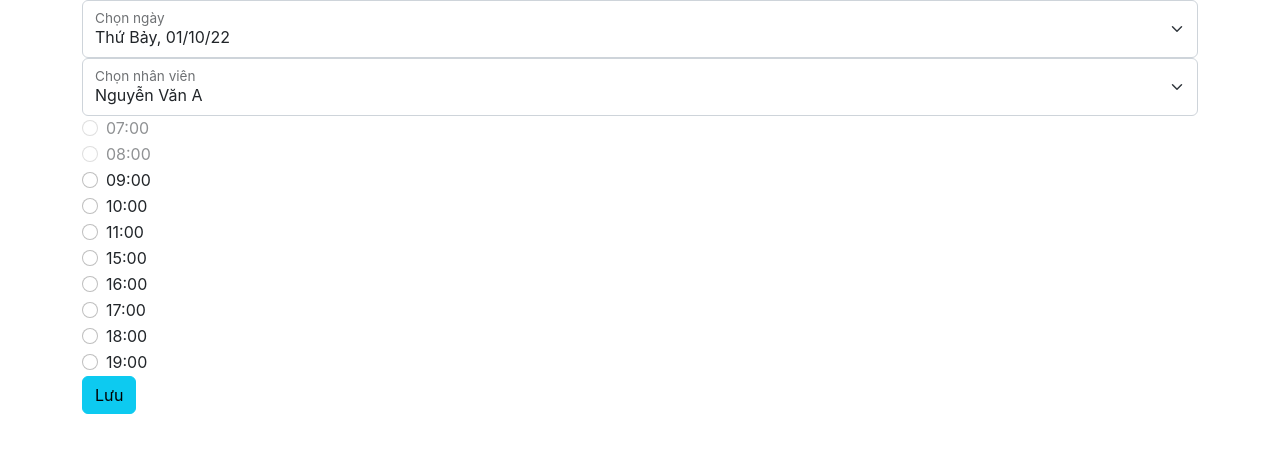
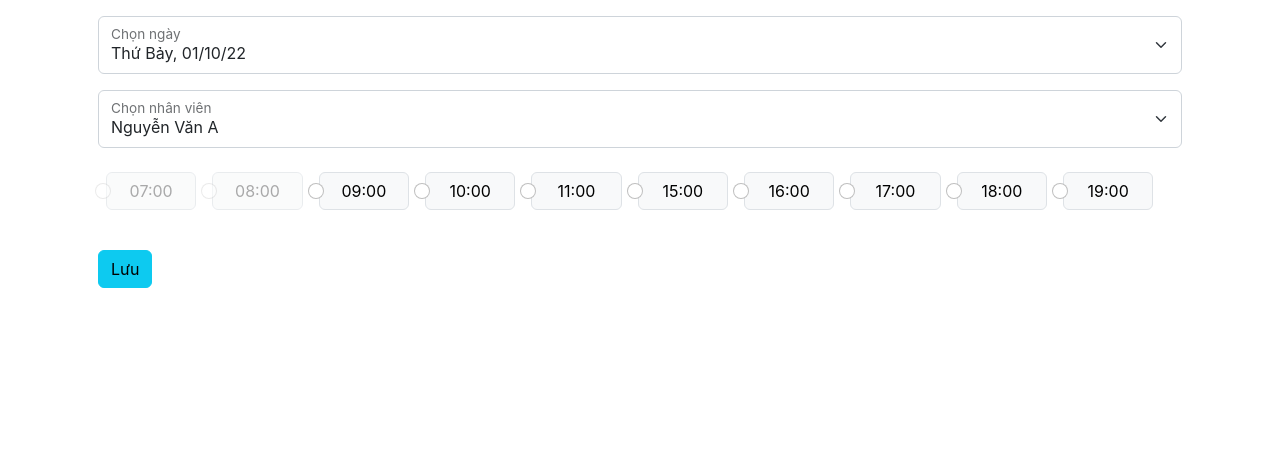
Before and after one commit to thiennhat19112/30Slice-Client, a React (Create React App) app: page / in a window 1280 px wide. Shown: the top 452 px of the page. Built offline with nearby package versions, Linux system fonts and the light colour scheme.

Commit message:
Update App.jsx

```diff
--- a/src/App.jsx
+++ b/src/App.jsx
@@ -89,16 +89,16 @@ function App() {
     const currentTime = new Date().toLocaleTimeString('vi-VN');
     if (currentTime < item) {
       listTime.push(
-        <div className="form-check">
-        <input className="form-check-input" type="radio" name="flexRadioDefault" id="flexRadioDefault1"/>
-        <label className="form-check-label" htmlFor="flexRadioDefault1">{item}</label>
+        <div className="form-check col-1 m-2 btn btn-light border">
+        <input className="form-check-input" type="radio" name="flexRadioDefault" id={item}/>
+        <label className="form-check-label" htmlFor={item}>{item}</label>
         </div>
         );
     }else{
       listTime.push(
-        <div className="form-check">
-        <input className="form-check-input" disabled type="radio" name="flexRadioDefault" id="flexRadioDefault1"/>
-        <label className="form-check-label" htmlFor="flexRadioDefault1">{item}</label>
+        <div className="form-check col-1 m-2 btn btn-light disabled border">
+        <input className="form-check-input" disabled type="radio" name="flexRadioDefault" id={item}/>
+        <label className="form-check-label" htmlFor={item}>{item}</label>
         </div>
         );
 
@@ -113,7 +113,7 @@ function App() {
 
     return (
     <div className="container">
-    <div className="form-floating">
+    <div className="form-floating m-3">
     <select className="form-select" id="date" aria-label="Chọn ngày">
     {
       listDate
@@ -123,7 +123,7 @@ function App() {
     </div>
 
 
-    <div className="form-floating">
+    <div className="form-floating m-3">
     <select className="form-select" id="floatingSelect" aria-label="Chọn nhân viên">
     {
       listEmployee
@@ -131,8 +131,11 @@ function App() {
     </select>
     <label htmlFor="floatingSelect">Chọn nhân viên</label>
     </div>
+    <div className="row m-3">
     {listTime}
-    <button className="btn btn-info">Lưu</button>
+
+    </div>
+    <button className="btn btn-info m-3">Lưu</button>
 
     </div>
     );
```
